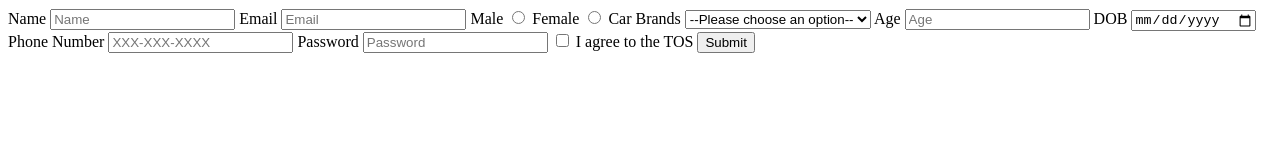
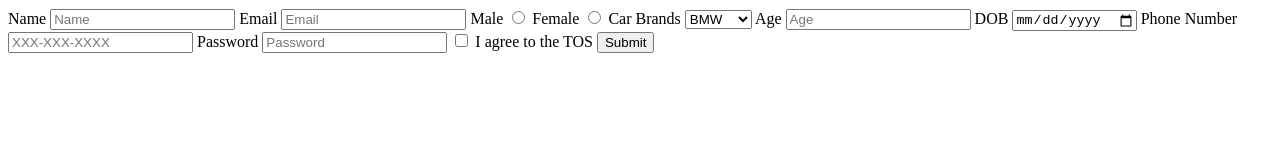
Before and after one commit to acciojob/signup-form-car-manju-sri, a website: page main.html in a window 1280 px wide. Drawn offline with Linux system fonts and the light colour scheme.

Commit message:
created a submission

```diff
--- a/main.html
+++ b/main.html
@@ -22,9 +22,10 @@
 
   <label for="car">Car Brands</label>
   <select id="car" aria-required>
-	  <option value="">--Please choose an option--</option>
+	<!--  <option value="">--Please choose an option--</option> -->
 	  <option value="BMW">BMW</option>
 	  <option value="Maruthi">Maruthi</option>
+	  <option value="Volvo">Volvo</option>
   </select>
 
   <label for="age">Age</label>
```
